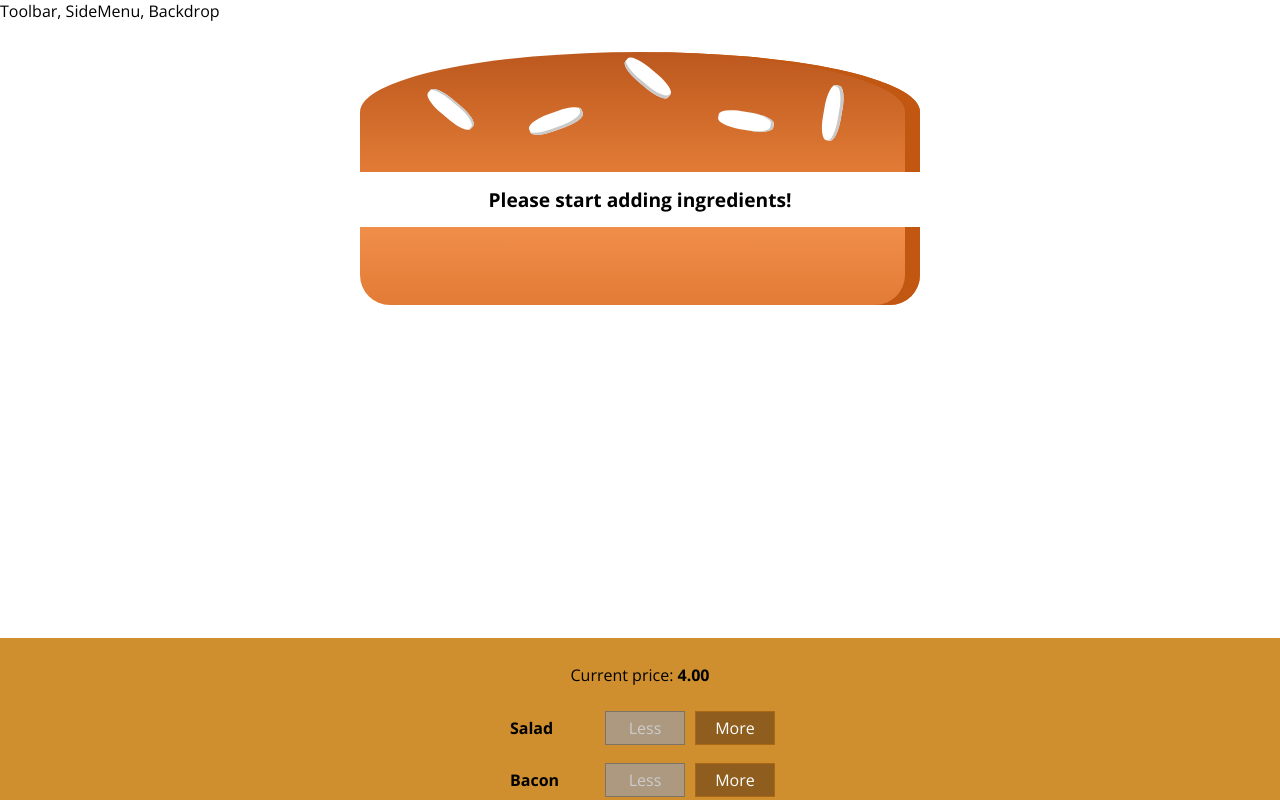
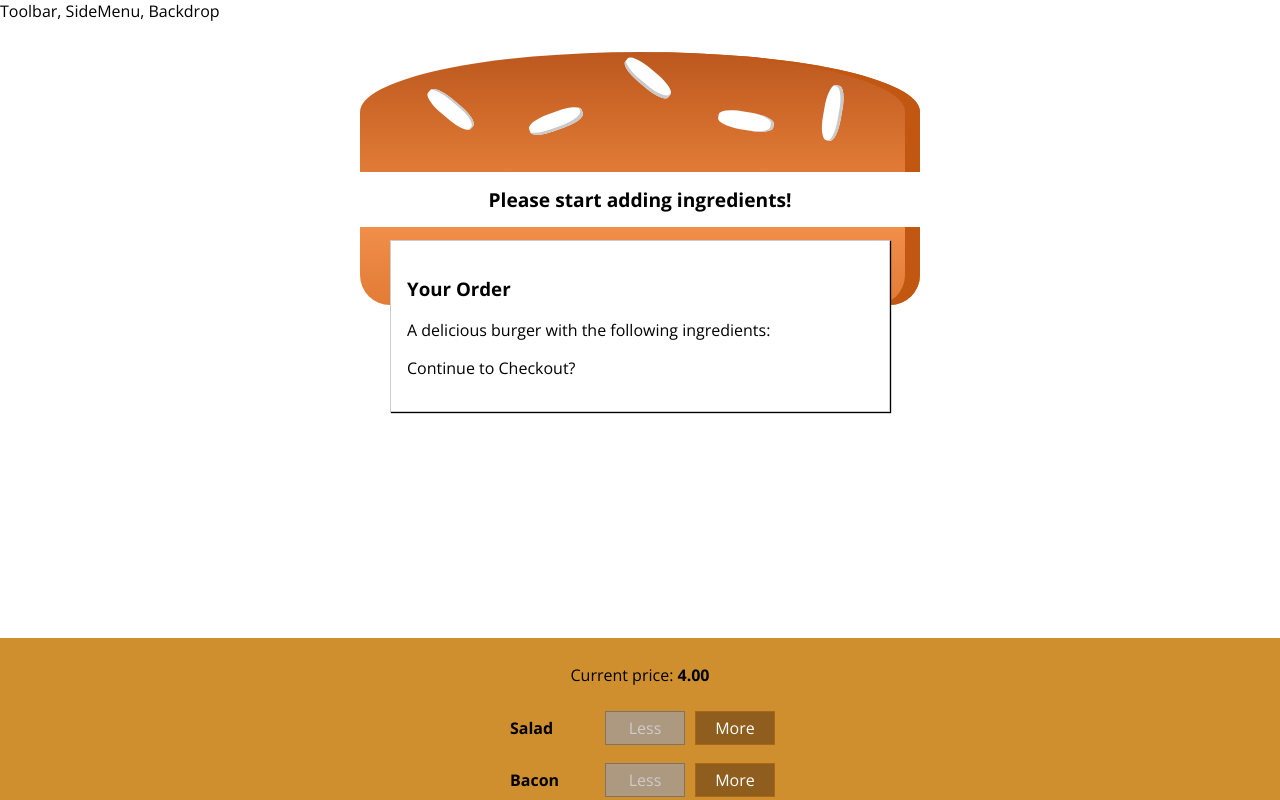
Before and after one commit to rodrake1/react-portfolio, a React (Create React App) app: page / in a window 1280 px wide. Shown: the top 800 px of the page. Built offline with nearby package versions, Linux system fonts and the light colour scheme.

Commit message:
137. Creating the Order Summary Modal

```diff
--- /dev/null
+++ b/src/components/Burger/Order/Order.js
@@ -0,0 +1,32 @@
+import React from 'react';
+import Aux from '../../../hoc/Auxiliary'
+
+const order = props => {
+  const ingredients = props.ingredients;
+  const ingredientsList = [];
+  for (let name in ingredients) {
+    if (ingredients[name]) {
+      const ingredient = (
+        <li key={name}>
+          <span style={{ textTransform: 'capitalize' }}>
+            {name}: {ingredients[name]}
+          </span>
+        </li>
+      );
+      ingredientsList.push(ingredient);
+    }
+  }
+
+  return (
+    <Aux>
+      <h3>Your Order</h3>
+      <p>A delicious burger with the following ingredients:</p>
+      <ul>
+        {ingredientsList}
+      </ul>
+      <p>Continue to Checkout?</p>
+    </Aux>
+  );
+};
+
+export default order;
--- /dev/null
+++ b/src/components/UI/Modal/Modal.js
@@ -0,0 +1,10 @@
+import React from 'react';
+import classes from './Modal.module.css';
+
+const modal = props => (
+  <div className={classes.Modal}>
+    {props.children}
+  </div>
+);
+
+export default modal;
--- /dev/null
+++ b/src/components/UI/Modal/Modal.module.css
@@ -0,0 +1,20 @@
+.Modal {
+  position: fixed;
+  z-index: 500;
+  background-color: white;
+  width: 70%;
+  border: 1px solid #ccc;
+  box-shadow: 1px 1px 1px black;
+  padding: 16px;
+  left: 15%;
+  top: 30%;
+  box-sizing: border-box;
+  transition: all 0.3s ease-out;
+}
+
+@media (min-width: 600px) {
+  .Modal {
+    width: 500px;
+    left: calc(50% - 250px);
+  }
+}
--- a/src/containers/BurgerBuilder/BurgerBuilder.js
+++ b/src/containers/BurgerBuilder/BurgerBuilder.js
@@ -2,6 +2,8 @@
 import Aux from '../../hoc/Auxiliary';
 import Burger from '../../components/Burger/Burger';
 import Controls from '../../components/Burger/Controls/Controls';
+import Modal from '../../components/UI/Modal/Modal';
+import Order from '../../components/Burger/Order/Order';
 
 const BASE_PRICE = 4;
 
@@ -60,6 +62,9 @@
 
     return (
       <Aux>
+        <Modal>
+          <Order ingredients={this.state.ingredients} />
+        </Modal>
         <Burger ingredients={this.state.ingredients} />
         <Controls
           price={this.state.price}
```
Also changed, not shown: src/components/UI/Backdrop/Backdrop.js (added).
